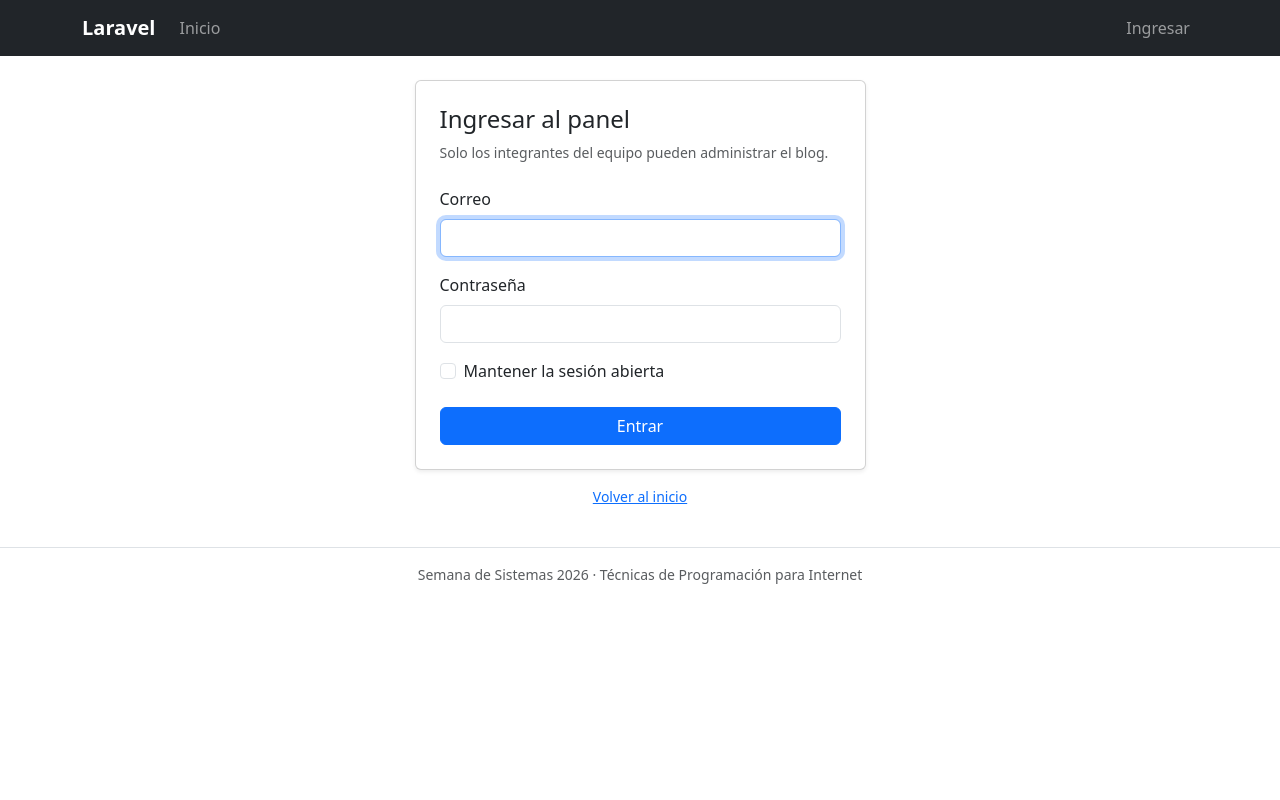
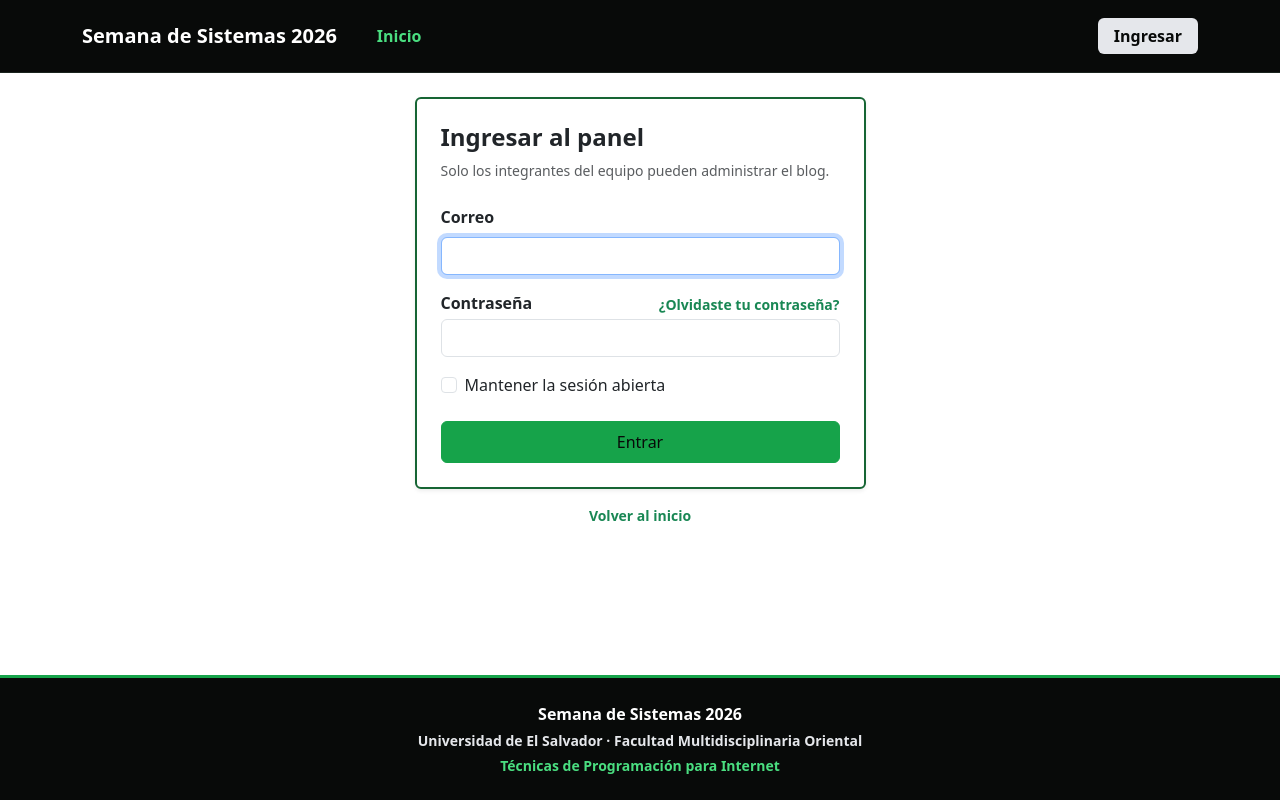
Before and after one commit to Natanael-YM23003/Proyecto_Semana_Sistemas, a Laravel app: page /login in a window 1280 px wide. Run offline with Laravel 12, Linux system fonts and the light colour scheme; style sheets or scripts are compiled from the project's sources.

Commit message:
Cambio realizados de diseño a paleta de colores orientada a la semana de sistemas 2026, se agregaron vistas para recuperacion de contraseña

```diff
--- a/www/blog-semana-2026/app/Http/Controllers/AuthController.php
+++ b/www/blog-semana-2026/app/Http/Controllers/AuthController.php
@@ -2,9 +2,14 @@
 
 namespace App\Http\Controllers;
 
+use Illuminate\Auth\Events\PasswordReset;
 use Illuminate\Http\RedirectResponse;
 use Illuminate\Http\Request;
 use Illuminate\Support\Facades\Auth;
+use Illuminate\Support\Facades\Hash;
+use Illuminate\Support\Facades\Password;
+use Illuminate\Support\Str;
+use Illuminate\Validation\Rules\Password as PasswordRule;
 use Illuminate\Validation\ValidationException;
 use Illuminate\View\View;
 
@@ -50,4 +55,69 @@ class AuthController extends Controller
             ->route('home')
             ->with('status', 'Sesión cerrada correctamente.');
     }
+
+    public function showForgotPassword(): View
+    {
+        return view('auth.forgot-password');
+    }
+
+    public function sendResetLink(Request $request): RedirectResponse
+    {
+        $request->validate([
+            'email' => ['required', 'email'],
+        ], [], [
+            'email' => 'correo',
+        ]);
+
+        Password::sendResetLink($request->only('email'));
+
+        // Por seguridad, siempre se muestra un mensaje neutro aunque el correo no exista.
+        return back()->with(
+            'status',
+            'Si el correo está registrado en el equipo, recibirás un enlace para restablecer tu contraseña.'
+        );
+    }
+
+    public function showResetPassword(Request $request, string $token): View
+    {
+        return view('auth.reset-password', [
+            'token' => $token,
+            'email' => $request->query('email'),
+        ]);
+    }
+
+    public function resetPassword(Request $request): RedirectResponse
+    {
+        $request->validate([
+            'token' => ['required'],
+            'email' => ['required', 'email'],
+            'password' => ['required', 'confirmed', PasswordRule::defaults()],
+        ], [], [
+            'email' => 'correo',
+            'password' => 'nueva contraseña',
+        ]);
+
+        $status = Password::reset(
+            $request->only('email', 'password', 'password_confirmation', 'token'),
+            function ($user, string $password) {
+                $user->forceFill([
+                    'password' => Hash::make($password),
+                ])->setRememberToken(Str::random(60));
+
+                $user->save();
+
+                event(new PasswordReset($user));
+            }
+        );
+
+        if ($status === Password::PASSWORD_RESET) {
+            return redirect()
+                ->route('login')
+                ->with('status', 'Tu contraseña ha sido restablecida. Ya puedes ingresar.');
+        }
+
+        throw ValidationException::withMessages([
+            'email' => 'El enlace de recuperación no es válido o ya expiró.',
+        ]);
+    }
 }
--- a/www/blog-semana-2026/resources/css/app.css
+++ b/www/blog-semana-2026/resources/css/app.css
@@ -1,21 +1,169 @@
 /* Ajustes propios del blog sobre Bootstrap. */
+:root {
+    --sds-black: #080a09;
+    --sds-black-soft: #101512;
+    --sds-green: #16a34a;
+    --sds-green-hover: #15803d;
+    --sds-green-bright: #4ade80;
+    --sds-green-border: #166534;
+}
+
 body {
-    background-color: #f5f5f2;
+    background-color: #ffffff;
+    color: #080a09;
+}
+
+/* Barra de navegación superior (Pública y Panel) */
+.navbar-sds {
+    background-color: var(--sds-black) !important;
+    border-bottom: 1px solid #1a241e;
 }
 
 .navbar-brand {
+    font-weight: 700;
+    color: #ffffff !important;
+}
+
+.navbar-sds .nav-link {
+    font-weight: 700;
+    color: var(--sds-green-bright) !important;
+    transition: color 0.2s ease;
+}
+
+.navbar-sds .nav-link:hover,
+.navbar-sds .nav-link.active {
+    color: #86efac !important;
+}
+
+.navbar-sds .btn-ingresar {
+    --bs-btn-bg: #e5e7eb;
+    --bs-btn-border-color: #e5e7eb;
+    --bs-btn-color: #080a09;
+    --bs-btn-hover-bg: #ffffff;
+    --bs-btn-hover-border-color: #ffffff;
+    --bs-btn-hover-color: #080a09;
+    background-color: #e5e7eb !important;
+    border-color: #e5e7eb !important;
+    color: #080a09 !important;
+    font-weight: 700;
+    border-radius: 0.375rem;
+    padding: 0.4rem 1rem;
+    transition: background-color 0.2s ease;
+}
+
+.navbar-sds .btn-ingresar:hover {
+    background-color: #ffffff !important;
+    color: #080a09 !important;
+}
+
+.card-title {
+    font-weight: 700;
+    color: #080a09;
+}
+
+/* Área pública del blog (Hero negro con acentos verdes). */
+.public-hero {
+    background: linear-gradient(180deg, var(--sds-black) 0%, var(--sds-black-soft) 100%);
+    border-bottom: 3px solid var(--sds-green);
+}
+
+.hero-kicker {
+    color: #e5e7eb;
+    font-weight: 700;
+    letter-spacing: 0.04em;
+}
+
+.hero-subtitle {
+    color: #f3f4f6;
     font-weight: 600;
 }
 
-.card-title {
+.hero-counter {
+    color: var(--sds-green-bright);
+    font-weight: 700;
+}
+
+/* Botón principal verde (con variables de Bootstrap 5) */
+.btn-sds-green {
+    --bs-btn-bg: #16a34a;
+    --bs-btn-border-color: #16a34a;
+    --bs-btn-color: #080a09;
+    --bs-btn-hover-bg: #22c55e;
+    --bs-btn-hover-border-color: #22c55e;
+    --bs-btn-hover-color: #080a09;
+    --bs-btn-active-bg: #15803d;
+    --bs-btn-active-border-color: #15803d;
+    --bs-btn-active-color: #080a09;
+    background-color: #16a34a !important;
+    border-color: #16a34a !important;
+    color: #080a09 !important;
+    font-weight: 700;
+}
+
+.btn-sds-green:hover,
+.btn-sds-green:focus {
+    background-color: #22c55e !important;
+    border-color: #22c55e !important;
+    color: #080a09 !important;
+}
+
+/* Recuadros y tarjetas con borde verde */
+.card-sds-empty {
+    background-color: #ffffff;
+    border: 2px solid var(--sds-green-border) !important;
+    border-radius: 0.5rem;
+}
+
+/* Botones y badges de categorías */
+.btn-sds-category {
+    --bs-btn-bg: #ffffff;
+    --bs-btn-border-color: #1f2937;
+    --bs-btn-color: #080a09;
+    --bs-btn-hover-bg: #f0fdf4;
+    --bs-btn-hover-border-color: #16a34a;
+    --bs-btn-hover-color: #080a09;
+    background-color: #ffffff !important;
+    border: 1.5px solid #1f2937 !important;
+    color: #080a09 !important;
+    font-weight: 600;
+    transition: all 0.2s ease;
+}
+
+.btn-sds-category:hover {
+    border-color: #16a34a !important;
+    background-color: #f0fdf4 !important;
+    color: #080a09 !important;
+}
+
+.badge-sds-count {
+    background-color: var(--sds-green) !important;
+    color: #ffffff !important;
+    font-weight: 700;
+}
+
+/* Footer negro con acentos verdes (Público y Panel) */
+.footer-sds {
+    background-color: var(--sds-black) !important;
+    border-top: 3px solid var(--sds-green) !important;
+    color: #ffffff;
+}
+
+.footer-sds .footer-title {
+    color: #ffffff;
+    font-weight: 700;
+}
+
+.footer-sds .footer-subtitle {
+    color: #e5e7eb;
     font-weight: 600;
 }
 
-/* Área pública del blog. */
-.public-hero {
-    background: linear-gradient(135deg, #1f2937 0%, #111827 100%);
+.footer-sds .footer-accent {
+    color: var(--sds-green-bright);
+    font-weight: 700;
 }
 
+/* Placeholders de tarjetas de posts */
 .post-cover {
     height: 200px;
     object-fit: cover;
@@ -23,8 +171,8 @@ body {
 
 .post-cover-placeholder {
     height: 200px;
-    background: linear-gradient(135deg, #0d6efd 0%, #6610f2 100%);
-    color: rgba(255, 255, 255, 0.9);
+    background: linear-gradient(135deg, #080a09 0%, #14532d 100%);
+    color: #ffffff;
 }
 
 .post-excerpt {
--- a/www/blog-semana-2026/resources/views/auth/login.blade.php
+++ b/www/blog-semana-2026/resources/views/auth/login.blade.php
@@ -5,12 +5,18 @@
 @section('content')
     <div class="row justify-content-center">
         <div class="col-md-7 col-lg-5">
-            <div class="card shadow-sm">
+            <div class="card card-sds-empty shadow-sm">
                 <div class="card-body p-4">
-                    <h1 class="h4 mb-2">Ingresar al panel</h1>
+                    <h1 class="h4 fw-bold mb-2">Ingresar al panel</h1>
                     <p class="text-muted small mb-4">
                         Solo los integrantes del equipo pueden administrar el blog.
                     </p>
+
+                    @if (session('status'))
+                        <div class="alert alert-success small fw-semibold" role="alert">
+                            {{ session('status') }}
+                        </div>
+                    @endif
 
                     @if ($errors->any())
                         <div class="alert alert-danger" role="alert">
@@ -26,7 +32,7 @@
                         @csrf
 
                         <div class="mb-3">
-                            <label for="email" class="form-label">Correo</label>
+                            <label for="email" class="form-label fw-semibold">Correo</label>
                             <input id="email" type="email" name="email" value="{{ old('email') }}"
                                    class="form-control @error('email') is-invalid @enderror"
                                    required autofocus autocomplete="username">
@@ -36,7 +42,12 @@
                         </div>
 
                         <div class="mb-3">
-                            <label for="password" class="form-label">Contraseña</label>
+                            <div class="d-flex justify-content-between align-items-center">
+                                <label for="password" class="form-label fw-semibold mb-1">Contraseña</label>
+                                <a href="{{ route('password.request') }}" class="small fw-semibold text-success text-decoration-none">
+                                    ¿Olvidaste tu contraseña?
+                                </a>
+                            </div>
                             <input id="password" type="password" name="password"
                                    class="form-control @error('password') is-invalid @enderror"
                                    required autocomplete="current-password">
@@ -51,13 +62,13 @@
                             <label class="form-check-label" for="remember">Mantener la sesión abierta</label>
                         </div>
 
-                        <button type="submit" class="btn btn-primary w-100">Entrar</button>
+                        <button type="submit" class="btn btn-sds-green w-100 py-2">Entrar</button>
                     </form>
                 </div>
             </div>
 
             <p class="text-center text-muted small mt-3">
-                <a href="{{ route('home') }}">Volver al inicio</a>
+                <a href="{{ route('home') }}" class="fw-semibold text-success text-decoration-none">Volver al inicio</a>
             </p>
         </div>
     </div>
--- a/www/blog-semana-2026/resources/views/layouts/app.blade.php
+++ b/www/blog-semana-2026/resources/views/layouts/app.blade.php
@@ -6,11 +6,11 @@
     <title>@yield('title', config('app.name'))</title>
     @vite(['resources/css/app.css', 'resources/js/app.js'])
 </head>
-<body>
-    <nav class="navbar navbar-expand-lg navbar-dark bg-dark">
+<body class="d-flex flex-column min-vh-100">
+    <nav class="navbar navbar-expand-lg navbar-dark navbar-sds py-3">
         <div class="container">
-            <a class="navbar-brand" href="{{ route('home') }}">
-                {{ config('app.name') }}
+            <a class="navbar-brand fw-bold" href="{{ route('home') }}">
+                Semana de Sistemas 2026
             </a>
 
             <button class="navbar-toggler" type="button" data-bs-toggle="collapse"
@@ -20,34 +20,37 @@
             </button>
 
             <div class="collapse navbar-collapse" id="menuPrincipal">
-                <ul class="navbar-nav me-auto">
+                <ul class="navbar-nav me-auto ms-lg-3">
                     <li class="nav-item">
                         <a class="nav-link" href="{{ route('home') }}">Inicio</a>
                     </li>
                 </ul>
 
-                <ul class="navbar-nav ms-auto align-items-lg-center">
+                <ul class="navbar-nav ms-auto align-items-lg-center gap-lg-2">
                     @auth
                         <li class="nav-item">
-                            <a class="nav-link" href="{{ route('panel.index') }}">Panel</a>
+                            <a class="nav-link @if (request()->routeIs('panel.*')) active @endif"
+                               href="{{ route('panel.index') }}">Panel</a>
                         </li>
                         <li class="nav-item">
-                            <a class="nav-link" href="{{ route('posts.index') }}">Entradas</a>
+                            <a class="nav-link @if (request()->routeIs('posts.*')) active @endif"
+                               href="{{ route('posts.index') }}">Entradas</a>
                         </li>
                         <li class="nav-item">
-                            <a class="nav-link" href="{{ route('categories.index') }}">Categorías</a>
+                            <a class="nav-link @if (request()->routeIs('categories.*')) active @endif"
+                               href="{{ route('categories.index') }}">Categorías</a>
                         </li>
                         <li class="nav-item">
                             <form method="POST" action="{{ route('logout') }}">
                                 @csrf
-                                <button type="submit" class="btn btn-outline-light btn-sm my-2 my-lg-0 ms-lg-3">
+                                <button type="submit" class="btn btn-ingresar btn-sm my-2 my-lg-0 ms-lg-2">
                                     Cerrar sesión
                                 </button>
                             </form>
                         </li>
                     @else
                         <li class="nav-item">
-                            <a class="nav-link" href="{{ route('login') }}">Ingresar</a>
+                            <a class="nav-link btn-ingresar px-3" href="{{ route('login') }}">Ingresar</a>
                         </li>
                     @endauth
                 </ul>
@@ -55,15 +58,15 @@
         </div>
     </nav>
 
-    <main class="container py-4">
+    <main class="container py-4 flex-grow-1">
         @if (session('status'))
-            <div class="alert alert-success" role="alert">
+            <div class="alert alert-success fw-semibold" role="alert">
                 {{ session('status') }}
             </div>
         @endif
 
         @if (session('error'))
-            <div class="alert alert-danger" role="alert">
+            <div class="alert alert-danger fw-semibold" role="alert">
                 {{ session('error') }}
             </div>
         @endif
@@ -71,9 +74,15 @@
         @yield('content')
     </main>
 
-    <footer class="border-top bg-white py-3 mt-auto">
-        <div class="container text-center text-muted small">
-            Semana de Sistemas 2026 &middot; Técnicas de Programación para Internet
+    <footer class="footer-sds py-4 mt-auto">
+        <div class="container text-center">
+            <p class="mb-1 footer-title">Semana de Sistemas 2026</p>
+            <p class="mb-1 footer-subtitle small">
+                Universidad de El Salvador &middot; Facultad Multidisciplinaria Oriental
+            </p>
+            <p class="mb-0 footer-accent small">
+                Técnicas de Programación para Internet
+            </p>
         </div>
     </footer>
 </body>
--- a/www/blog-semana-2026/routes/web.php
+++ b/www/blog-semana-2026/routes/web.php
@@ -16,6 +16,17 @@ Route::middleware('guest')->group(function () {
     Route::post('/login', [AuthController::class, 'login'])
         ->middleware('throttle:6,1')
         ->name('login.store');
+
+    // Recuperación de contraseña
+    Route::get('/recuperar-clave', [AuthController::class, 'showForgotPassword'])
+        ->name('password.request');
+    Route::post('/recuperar-clave', [AuthController::class, 'sendResetLink'])
+        ->middleware('throttle:6,1')
+        ->name('password.email');
+    Route::get('/restablecer-clave/{token}', [AuthController::class, 'showResetPassword'])
+        ->name('password.reset');
+    Route::post('/restablecer-clave', [AuthController::class, 'resetPassword'])
+        ->name('password.update');
 });
 
 Route::middleware('auth')->group(function () {
```
Also changed, not shown: www/blog-semana-2026/resources/views/auth/forgot-password.blade.php (added, +56 -0 lines), www/blog-semana-2026/resources/views/auth/reset-password.blade.php (added, +65 -0 lines), www/blog-semana-2026/resources/views/blog/home.blade.php (+16 -16 lines), www/blog-semana-2026/resources/views/layouts/public.blade.php (+15 -19 lines), www/blog-semana-2026/resources/views/panel/index.blade.php (+23 -21 lines).
